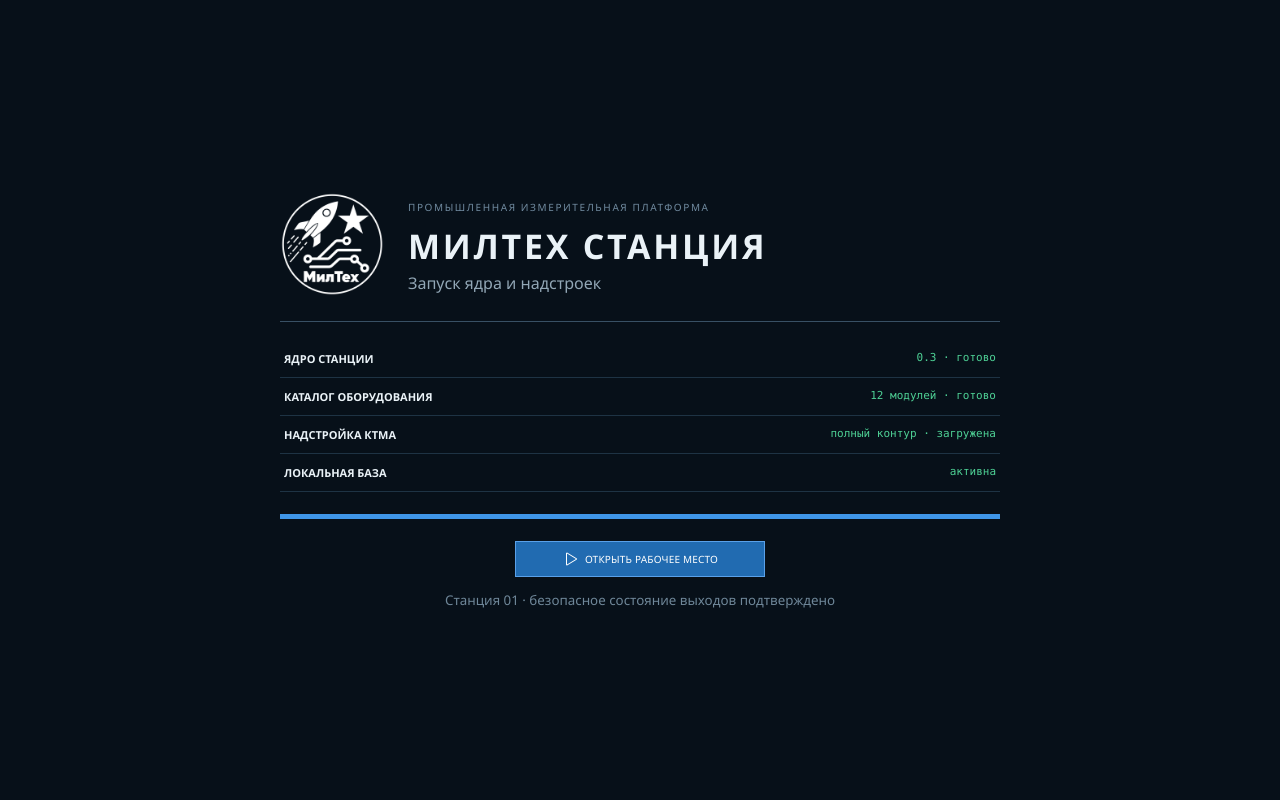
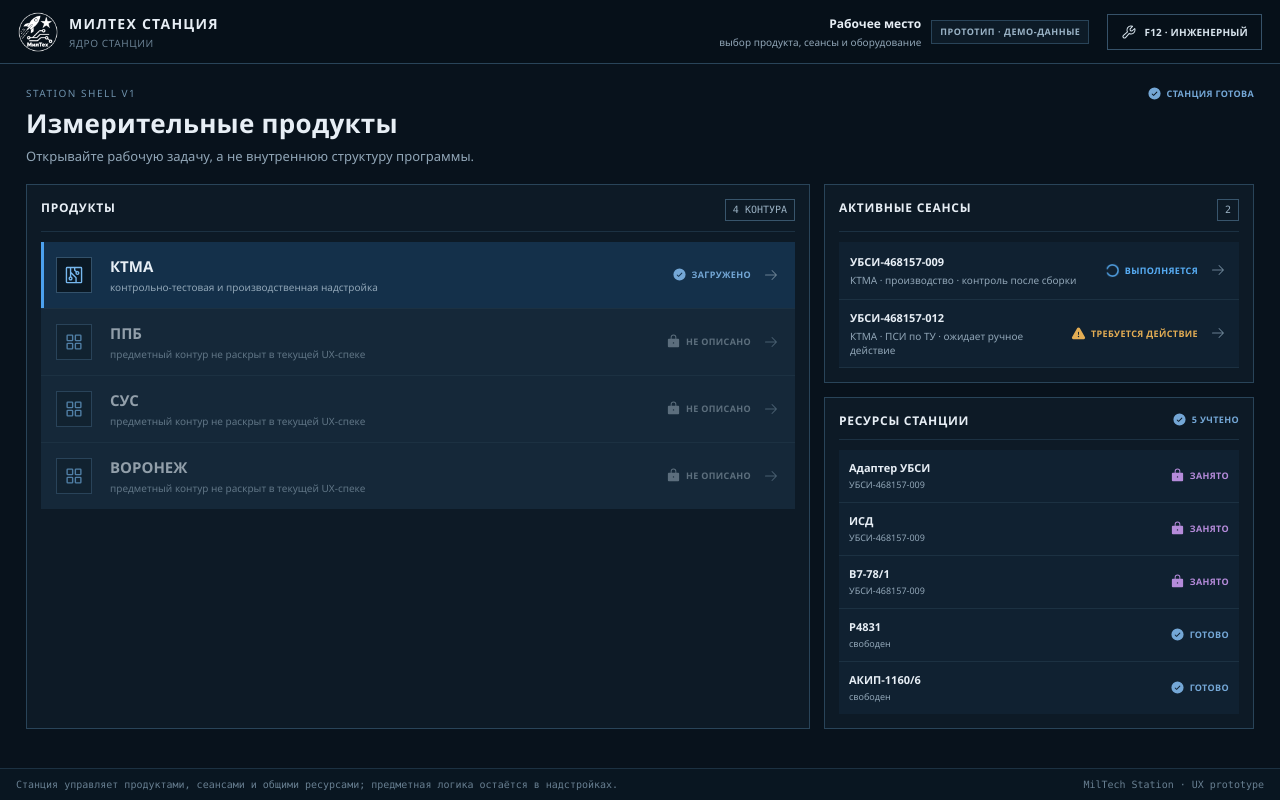
Before and after one commit to Anatolichka2202/KPA-YALK_MODULE, a React (Vite) app in the folder design-prototype/: page / in a window 1280 px wide. Built offline with nearby package versions, Linux system fonts and the light colour scheme.

Commit message:
design: switch prototype entry to Station shell v1

```diff
--- a/design-prototype/src/main.jsx
+++ b/design-prototype/src/main.jsx
@@ -1,10 +1,10 @@
 import React from "react";
 import { createRoot } from "react-dom/client";
-import { App } from "./App.jsx";
-import "./styles.css";
+import { AppV1 } from "./AppV1.jsx";
+import "./station-v1.css";
 
 createRoot(document.getElementById("root")).render(
   <React.StrictMode>
-    <App />
+    <AppV1 />
   </React.StrictMode>,
 );
```
